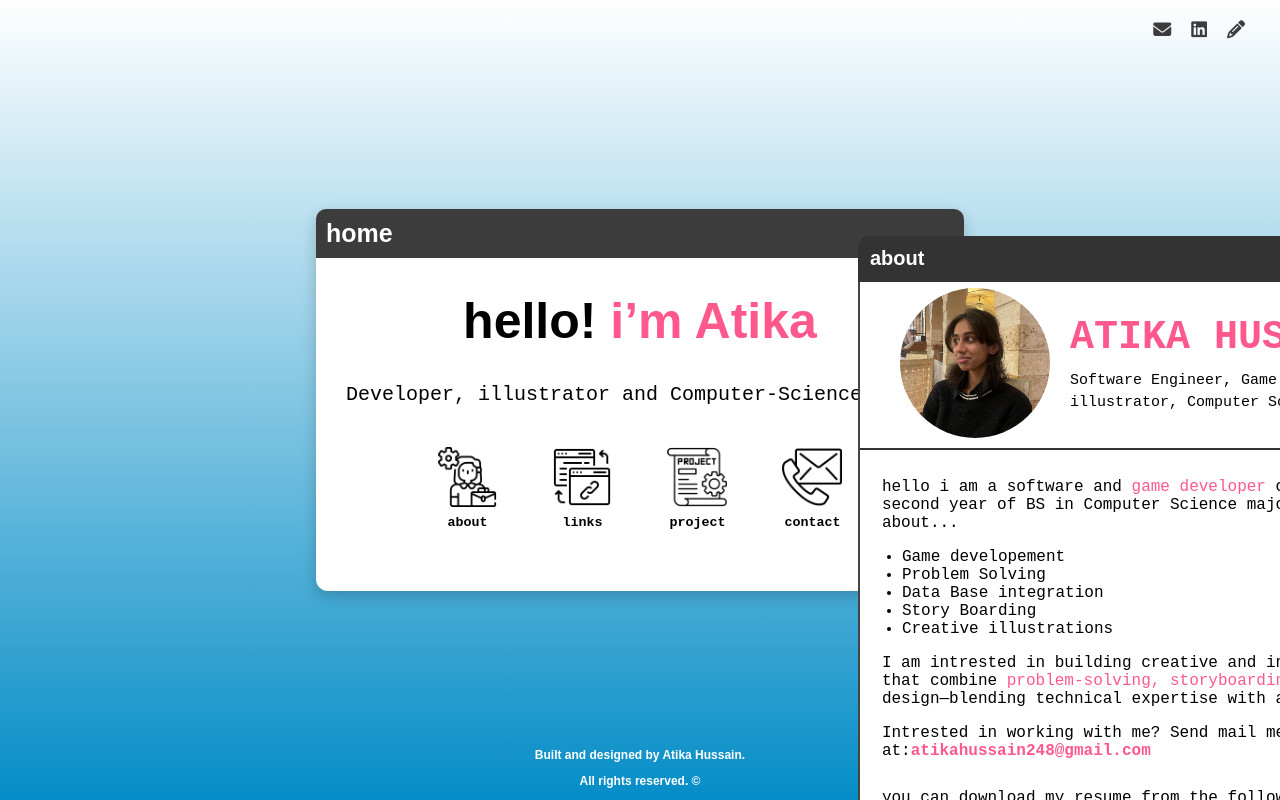
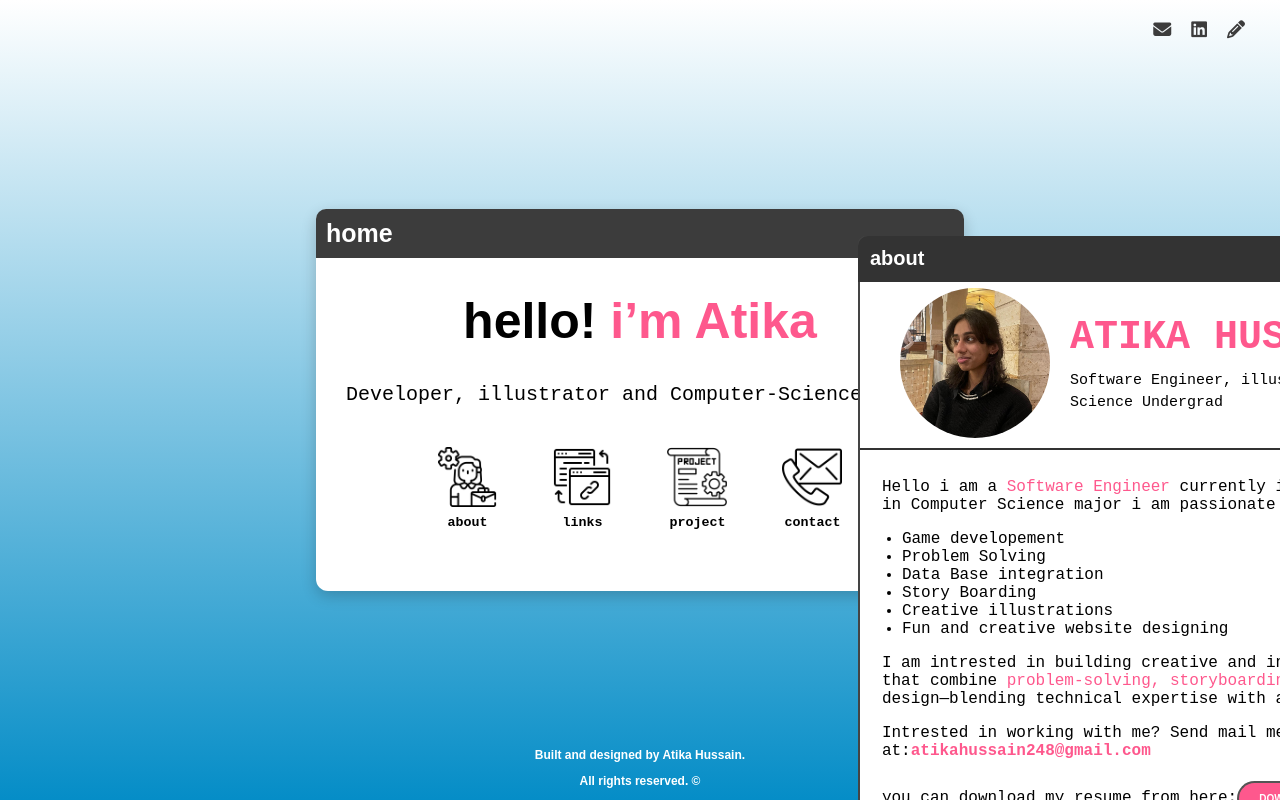
Before and after one commit to atikaahussain/portfolio-web, a React (Create React App) app: page / in a window 1280 px wide. Both pictures are taken after a click on the button "about". Built offline with nearby package versions, Linux system fonts and the light colour scheme.

Commit message:
about section text

```diff
--- a/src/components/about.js
+++ b/src/components/about.js
@@ -12,15 +12,15 @@ const About = ({ onClose }) => {
           <img className="about-img" src={profilePic} alt="Atika" />
           <div className="about-text">
             <h1 className="highlight">ATIKA HUSSAIN🍃</h1>
-            <p>Software Engineer, Game Developer, illustrator, Computer Science Student </p>
+            <p>Software Engineer, illustrator, Computer Science Undergrad </p>
           </div>
         </div>
 
         <div className="box-content">
           <div className="about-content">
             <p>
-              hello i am a software and <span className="highlight">game developer</span> currently completed my second year of BS
-              in Computer Science major and i am passionate about...
+              Hello i am a <span className="highlight">Software Engineer</span> currently in my third year of BS
+              in Computer Science major i am passionate about...
             </p>
             <ul>
               <li>Game developement</li>
@@ -28,6 +28,7 @@ const About = ({ onClose }) => {
               <li>Data Base integration</li>
               <li>Story Boarding</li>
               <li>Creative illustrations</li>
+              <li>Fun and creative website designing</li>
             </ul>
             <p>
               I am intrested in building creative and interactive applications that combine <span className="highlight">problem-solving, storyboarding,</span>
@@ -35,12 +36,12 @@ const About = ({ onClose }) => {
             </p>
             <p>
               Intrested in working with me? Send mail me at:
-              <a href="mailto:atikahussain248.com" target="_blank" rel="noreferrer">
+              <a href="mailto:atikahussain248@gmail.com" target="_blank" rel="noreferrer">
                 <span className="highlight">atikahussain248@gmail.com</span>
               </a>
             </p>
             <p>
-              you can download my resume from the following:
+              you can download my resume from here:
               <a href="/assets/cv.pdf" download>
                 <button className="cont-btn">DOWNLOAD CV</button>
               </a>
@@ -49,22 +50,26 @@ const About = ({ onClose }) => {
 
           <div className="about-edu">
             <h1>EDUCATION</h1>
-            <p>Third year university student persuing BS Computer Science from FAST NUCES LHR.</p>
+            <p>Third year university student doing Bachelors in Computer Science from FAST NUCES.</p>
           </div>
 
           <div className="about-int">
             <h1>OTHER INTERESTS</h1>
-            <p>some of my interests and hobbies are</p>
+            <p>Some of my interests and hobbies are</p>
             <ul>
               <li>
-                free hand sketching,you can see my work from my art page:
+                Free hand sketching, You can see my work from my page:
                 <a href="https://instagram.com/radiantartt" target="_blank" rel="noreferrer">
                   <span className="highlight">RADIANTART</span>
                 </a>
               </li>
-              <li>physics especially <span className="highlight">clestial mechanics</span></li>
-              <li>exploring human personalities</li>
-              <li>music, kdramas,baking, gaming... etc etc</li>
+              <li>Learning Physics especially clestial mechanics You can read my blog here:
+              <a href="https://medium.com/@atikaahussain" target="_blank" rel="noreferrer">
+                  <span className="highlight">MEDIUM</span>
+                </a>
+              </li>
+              <li>Exploring human personalities</li>
+              <li>Music, kdramas, baking, gaming... etc etc</li>
             </ul>
           </div>
         </div>
```
